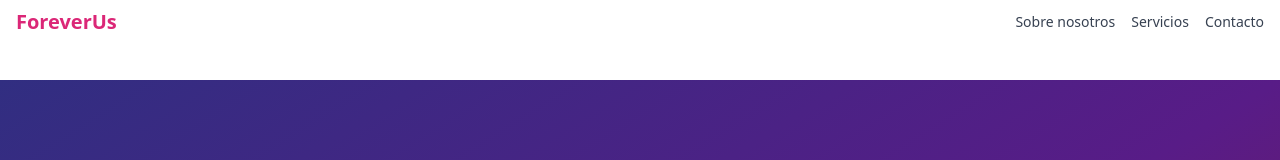
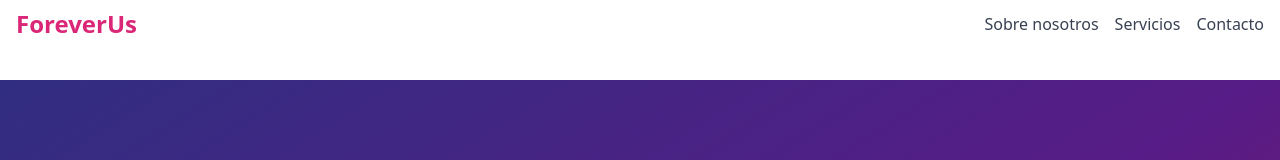
Before and after one commit to keykun456/ForeverUs, a Next.js app: page /home in a window 1280 px wide. Shown: the top 160 px of the page. Built offline with nearby package versions, Linux system fonts and the light colour scheme.

Commit message:
mejora: navbar mejora 3

```diff
--- a/pages/home.tsx
+++ b/pages/home.tsx
@@ -72,19 +72,14 @@ export default function Home() {
 
 	{/* 🚀 Navbar fijo, oculto al bajar, visible al subir */}
 	<nav
-	  className={`
-		bg-white/70 backdrop-blur-md border-b border-white/30
-		fixed w-full z-50
-		transition-transform duration-500
-		${showNavbar ? 'translate-y-0' : '-translate-y-full'}
-	  `}
+	  className={`bg-white/70 backdrop-blur-md border-b border-white/30 fixed w-full z-50 transition-transform duration-500 ${showNavbar ? 'translate-y-0' : '-translate-y-full'}`}
 	>
 	  <div className="max-w-7xl mx-auto px-4 py-2 flex justify-between items-center">
 		{/* Logo */}
-		<div className="text-xl font-bold text-pink-600">ForeverUs</div>
+		<div className="text-2xl font-bold text-pink-600">ForeverUs</div>
 
 		{/* Links desktop con subrayado animado */}
-		<div className="space-x-4 hidden md:flex text-sm">
+		<div className="space-x-4 hidden md:flex">
 		  <a href="#about" className="relative group text-gray-700 hover:text-pink-600">
 			Sobre nosotros
 			<span className="absolute left-0 bottom-0 w-0 h-0.5 bg-pink-600 transition-all group-hover:w-full"></span>
@@ -119,7 +114,6 @@ export default function Home() {
 		</div>
 	  )}
 	</nav>
-
 
 
       {/* Offset para que el navbar fijo no tape contenido */}
```
